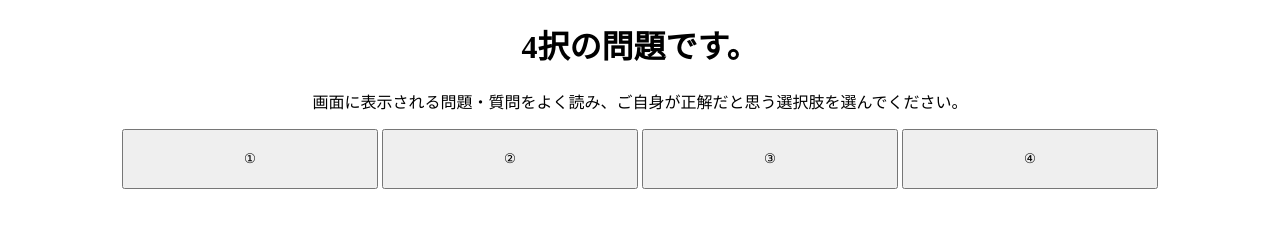
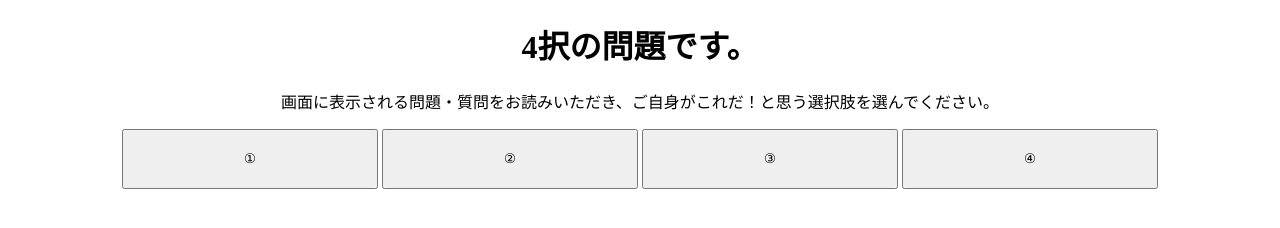
Before and after one commit to brrik/fastAPItestModule, a plain HTML site: page choose.html in a window 1280 px wide. Drawn offline with Linux system fonts and the light colour scheme.

Commit message:
Update choose.html

```diff
--- a/choose.html
+++ b/choose.html
@@ -11,7 +11,7 @@
     <div id = "MainDiv">
         <div id = "introduction">
             <h1>4択の問題です。</h1>
-            <p>画面に表示される問題・質問をよく読み、ご自身が正解だと思う選択肢を選んでください。</p>
+            <p>画面に表示される問題・質問をお読みいただき、ご自身がこれだ！と思う選択肢を選んでください。</p>
         </div>
         <div id="inputForms">
             <button onclick="clicked(0)">①</button>
```
